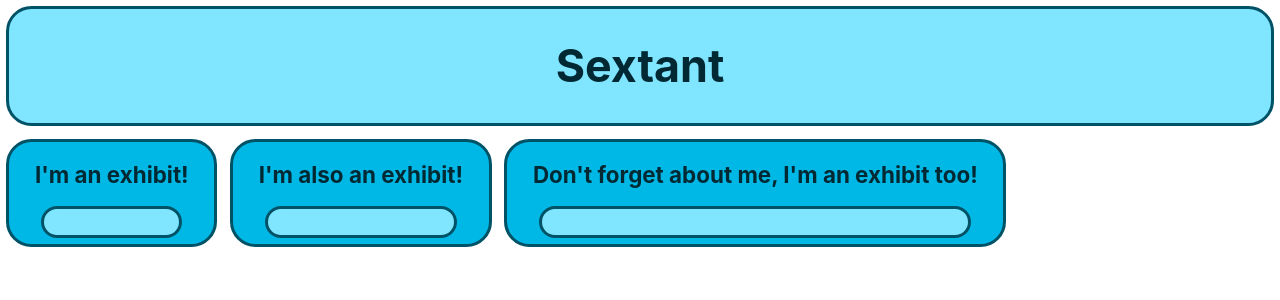
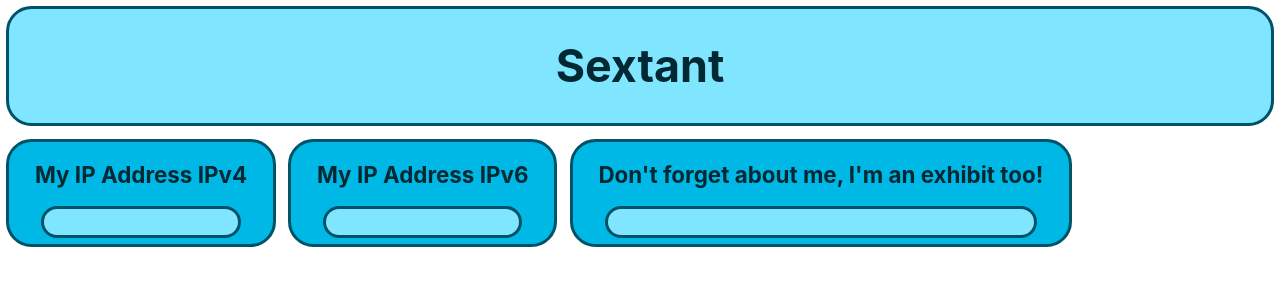
Before and after one commit to vagabond-systems/cisco-starter-repo, a React (Create React App) app in the folder sextant/: page / in a window 1280 px wide. Shown: the top 300 px of the page. Built offline with nearby package versions, Linux system fonts and the light colour scheme; no server answers.

Commit message:
Added IP.js fetcher file and edited App.js

```diff
--- a/sextant/src/App.js
+++ b/sextant/src/App.js
@@ -3,14 +3,20 @@ import './Banner';
 import './Exhibit.css';
 import Banner from './Banner';
 import Exhibit from './Exhibit';
+import IP from './IP';
 
 function App() {
   return (
     <div className="App">
      <Banner bannerText="Sextant" />
-                <Exhibit name="I'm an exhibit!"></Exhibit>
-                <Exhibit name="I'm also an exhibit!"></Exhibit>
+                <Exhibit name="My IP Address IPv4">
+                  <IP url='https://api64.ipify.org?format=json' />
+                </Exhibit>
+                <Exhibit name="My IP Address IPv6">
+                  <IP url='https://api64.ipify.org?format=json' />
+                </Exhibit>
                 <Exhibit name="Don't forget about me, I'm an exhibit too!"></Exhibit>
+
     </div>
   );
 }
--- /dev/null
+++ b/sextant/src/IP.js
@@ -0,0 +1,27 @@
+import React, { Component } from 'react';
+
+class IP extends Component {
+    constructor(props) {
+        super(props);
+        this.state = {
+            url: props.url,
+            ipAddress: null
+        };
+    }
+
+    componentDidMount() {
+        fetch(this.state.url)
+            .then(response => response.json())
+            .then(data => this.setState({ ipAddress: data.ip }));
+    }
+
+    render() {
+        return (
+            <span className="IP">
+                {this.state.ipAddress}
+            </span>
+        );
+    }
+}
+
+export default IP;
```
